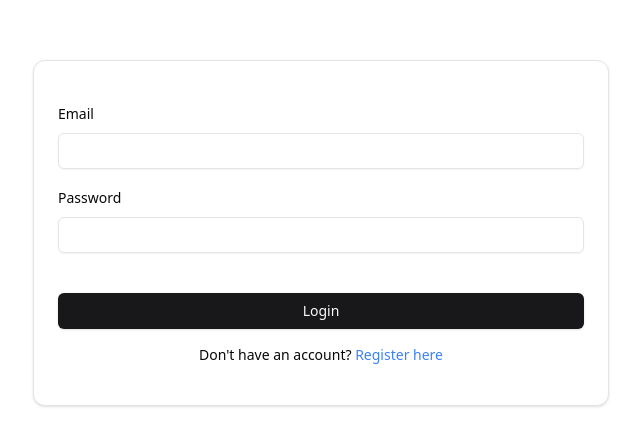
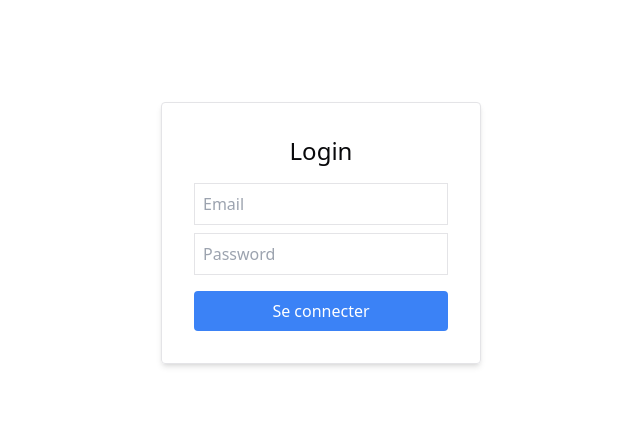
Before and after one commit to imane-elk/n8n-test, a React (Vite) app: page / in a window 1280 px wide. Shown: the part 167-612 px from the top of the page, without its empty margins (319-959 px from the left). Built offline with nearby package versions, Linux system fonts and the light colour scheme; no server answers.

Commit message:
Ajout des modifications

```diff
--- /dev/null
+++ b/src/components/pages/Dashboard.tsx
@@ -0,0 +1,12 @@
+export default function Dashboard() {
+  return (
+    <div className='p-6'>
+      <h1 className='mb-6 text-3xl'>Bienvenue sur le Dashboard</h1>
+      <div className='grid grid-cols-3 gap-4'>
+        <div className='rounded border p-4 shadow'>Stat 1</div>
+        <div className='rounded border p-4 shadow'>Stat 2</div>
+        <div className='rounded border p-4 shadow'>Stat 3</div>
+      </div>
+    </div>
+  )
+}
--- /dev/null
+++ b/src/components/pages/Products/ProductsList.tsx
@@ -0,0 +1,28 @@
+export default function ProductsList() {
+  return (
+    <div className='p-6'>
+      <h1 className='mb-4 text-3xl'>Liste des produits</h1>
+      <table className='min-w-full border'>
+        <thead>
+          <tr className='border-b'>
+            <th className='px-4 py-2 text-left'>Nom</th>
+            <th className='px-4 py-2 text-left'>Catégorie</th>
+            <th className='px-4 py-2 text-left'>Prix</th>
+          </tr>
+        </thead>
+        <tbody>
+          <tr className='border-b'>
+            <td className='px-4 py-2'>Produit 1</td>
+            <td className='px-4 py-2'>Catégorie A</td>
+            <td className='px-4 py-2'>100 €</td>
+          </tr>
+          <tr className='border-b'>
+            <td className='px-4 py-2'>Produit 2</td>
+            <td className='px-4 py-2'>Catégorie B</td>
+            <td className='px-4 py-2'>50 €</td>
+          </tr>
+        </tbody>
+      </table>
+    </div>
+  )
+}
--- /dev/null
+++ b/src/components/pages/auth/Login.tsx
@@ -0,0 +1,51 @@
+import { useAuth } from '@/context/auth/authContext'
+import { useState } from 'react'
+import { useNavigate } from 'react-router'
+
+export default function Login() {
+  const [email, setEmail] = useState('')
+  const [password, setPassword] = useState('')
+  const navigate = useNavigate()
+  const { dispatch } = useAuth()
+
+  const handleLogin = () => {
+    if (!email || !password) return
+
+    const payload = {
+      token: 'fake-token',
+      user: { email, username: email.split('@')[0] || 'user' }
+    }
+
+    localStorage.setItem('auth', JSON.stringify(payload))
+    dispatch({ type: 'login', payload })
+    navigate('/dashboard')
+  }
+
+  return (
+    <div className='flex h-screen items-center justify-center'>
+      <div className='w-80 rounded border p-8 text-center shadow-md'>
+        <h1 className='mb-4 text-2xl'>Login</h1>
+        <input
+          className='mb-2 w-full border p-2'
+          placeholder='Email'
+          type='email'
+          value={email}
+          onChange={e => setEmail(e.target.value)}
+        />
+        <input
+          className='mb-4 w-full border p-2'
+          placeholder='Password'
+          type='password'
+          value={password}
+          onChange={e => setPassword(e.target.value)}
+        />
+        <button
+          onClick={handleLogin}
+          className='w-full rounded bg-blue-500 px-4 py-2 text-white'
+        >
+          Se connecter
+        </button>
+      </div>
+    </div>
+  )
+}
--- /dev/null
+++ b/src/components/pages/auth/SignUp.tsx
@@ -0,0 +1,27 @@
+export default function SignUp() {
+  return (
+    <div className='flex h-screen items-center justify-center'>
+      <div className='w-80 rounded border p-8 text-center shadow-md'>
+        <h1 className='mb-4 text-2xl'>Sign Up</h1>
+        <input
+          className='mb-2 w-full border p-2'
+          placeholder='Nom'
+          type='text'
+        />
+        <input
+          className='mb-2 w-full border p-2'
+          placeholder='Email'
+          type='email'
+        />
+        <input
+          className='mb-4 w-full border p-2'
+          placeholder='Mot de passe'
+          type='password'
+        />
+        <button className='w-full rounded bg-green-500 px-4 py-2 text-white'>
+          S’inscrire
+        </button>
+      </div>
+    </div>
+  )
+}
--- a/src/features/posts/index.tsx
+++ b/src/features/posts/index.tsx
@@ -34,7 +34,7 @@ export default function Post() {
   useEffect(() => {
     const getPost = async () => {
       const response = await fetch(
-        'https://jsonplaceholder.typicode.com/posts?_limit=10s'
+        'https://jsonplaceholder.typicode.com/posts?_limit=10'
       )
       return response.json()
     }
@@ -104,7 +104,7 @@ export default function Post() {
                 <TableCell className='font-medium'>{post.id}</TableCell>
                 <TableCell>{post.title}</TableCell>
                 <TableCell className='text-right'>
-                  <Link to={`/post/${post.id}`}>
+                  <Link to={`/posts/${post.id}`}>
                     <Button variant={'outline'}>
                       <EyeIcon />
                     </Button>
--- a/src/router.tsx
+++ b/src/router.tsx
@@ -7,15 +7,24 @@ import { Navigate, useRoutes } from 'react-router'
 import Layout from './components/layout'
 import { NavGroup } from './components/layout/types'
 import { useAuth } from './context/auth/authContext'
-import Login from './features/authentication/login'
-import Register from './features/authentication/register'
+
+// Kanban
 import Kanban from './features/kanban'
 import CreateKanban from './features/kanban/create'
 import DetailKanban from './features/kanban/detail'
 import EditKanban from './features/kanban/edit'
+
+// Payments
 import { Payments } from './features/payment'
+
+// Posts
 import Post from './features/posts'
 import PostDetail from './features/posts/detail'
+
+// Pages créées
+import Login from './components/pages/auth/Login'
+import Dashboard from './components/pages/Dashboard'
+import ProductsList from './components/pages/Products/ProductsList'
 
 const privateRoutes = [
   {
@@ -26,18 +35,28 @@ const privateRoutes = [
         title: 'General',
         children: [
           {
+            title: 'Dashboard',
+            path: '/dashboard',
+            element: <Dashboard />
+          },
+          {
+            title: 'Products',
+            path: '/products',
+            element: <ProductsList />
+          },
+          {
             title: 'Post',
             icon: NewspaperIcon,
             children: [
               {
                 title: 'Post List',
-                path: '/',
+                path: '/posts',
                 element: <Post />
               },
               {
                 hide: true,
                 title: 'Post Detail',
-                path: '/post/:postId',
+                path: '/posts/:postId',
                 element: <PostDetail />
               }
             ]
@@ -53,7 +72,7 @@ const privateRoutes = [
             icon: LayoutDashboardIcon,
             children: [
               {
-                title: 'Kanban ',
+                title: 'Kanban',
                 path: '/kanban',
                 element: <Kanban />
               },
@@ -87,10 +106,6 @@ const publicRoutes = [
     path: '/',
     element: <Login />
   },
-  {
-    path: '/register',
-    element: <Register />
-  },
   { path: '*', element: <Navigate to='/' replace /> }
 ]
 
```
